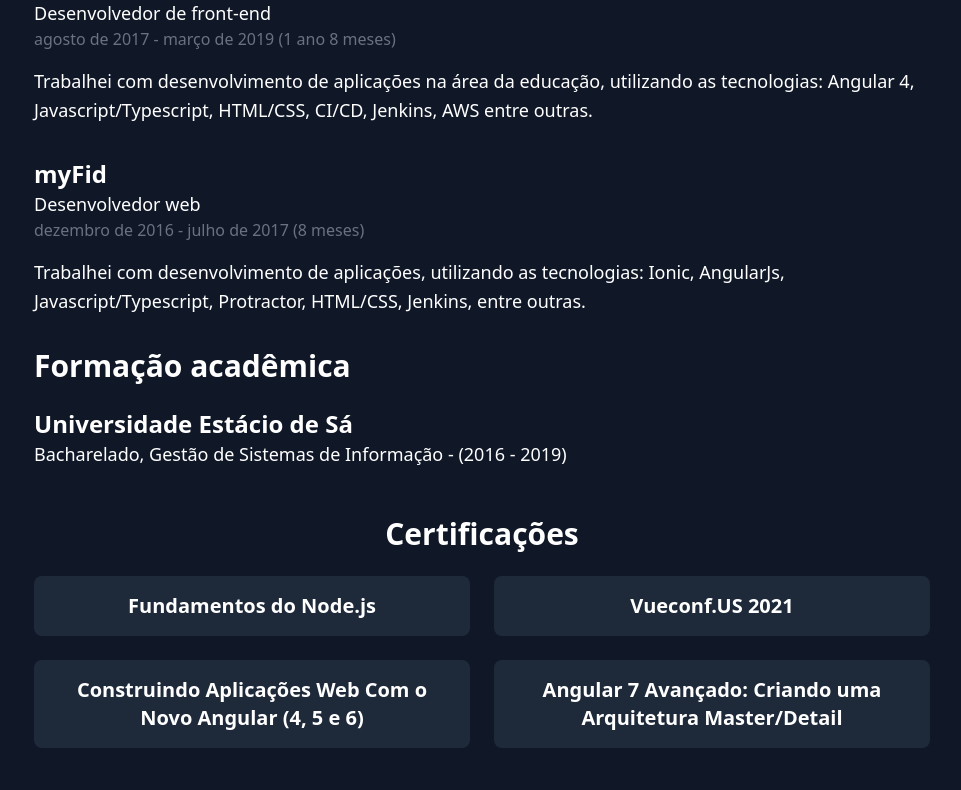
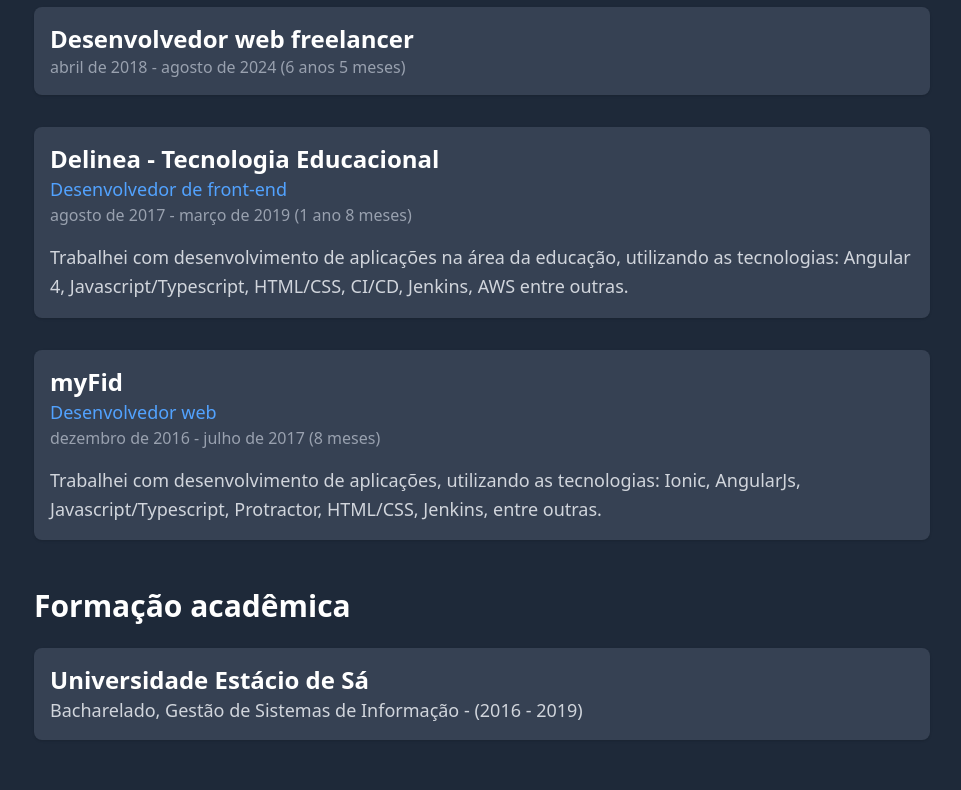
Before and after one commit to JhonatanMedeiros/personal-site, a Next.js app: page /resume in a window 1280 px wide. Shown: the part 550-1340 px from the top of the page, without its empty margins (158-1119 px from the left). Built offline with nearby package versions, Linux system fonts and the light colour scheme.

Commit message:
feat: implement PageWrapper and add ComingSoon component for new pages

```diff
--- /dev/null
+++ b/src/components/ComingSoon.tsx
@@ -0,0 +1,21 @@
+import PageWrapper from './PageWrapper';
+import { motion } from 'framer-motion';
+
+const itemVariants = {
+	hidden: { y: 20, opacity: 0 },
+	visible: { y: 0, opacity: 1 },
+};
+
+
+const ComingSoon = ({ title }: { title: string }) => {
+	return (
+		<PageWrapper>
+			<div className="max-w-4xl mx-auto text-center">
+				<motion.h1 variants={itemVariants} className="text-4xl font-bold mb-8 text-gray-800 dark:text-white">{title}</motion.h1>
+				<motion.p variants={itemVariants} className="text-lg text-gray-600 dark:text-gray-300">Em breve...</motion.p>
+			</div>
+		</PageWrapper>
+	);
+};
+
+export default ComingSoon;
--- /dev/null
+++ b/src/components/PageWrapper.tsx
@@ -0,0 +1,34 @@
+import { motion } from 'framer-motion';
+import Header from './Header';
+import { ReactNode } from 'react';
+
+const containerVariants = {
+	hidden: { opacity: 0 },
+	visible: {
+		opacity: 1,
+		transition: {
+			staggerChildren: 0.2,
+			delayChildren: 0.2,
+		},
+	},
+};
+
+const PageWrapper = ({ children }: { children: ReactNode }) => {
+	return (
+		<>
+			<Header />
+			<div className="min-h-screen bg-gray-50 dark:bg-gray-800 pt-24">
+				<motion.div
+					className="container mx-auto px-4 sm:px-6 lg:px-8 py-12"
+					variants={containerVariants}
+					initial="hidden"
+					animate="visible"
+				>
+					{children}
+				</motion.div>
+			</div>
+		</>
+	);
+};
+
+export default PageWrapper;
--- a/src/pages/about.tsx
+++ b/src/pages/about.tsx
@@ -1,17 +1,21 @@
 import Image from 'next/image';
-import Header from '../components/Header';
+import PageWrapper from '../components/PageWrapper';
 import { aboutData, personalData } from '../data/data';
+import { motion } from 'framer-motion';
+
+
+const itemVariants = {
+	hidden: { y: 20, opacity: 0 },
+	visible: { y: 0, opacity: 1 },
+};
 
 const About = () => {
 	return (
-		<>
-			<Header />
-			<div className="min-h-screen bg-white dark:bg-gray-900 text-gray-900 dark:text-white">
-				<div className="container mx-auto px-4 sm:px-6 lg:px-8 py-12">
+		<PageWrapper>
 			<div className="max-w-4xl mx-auto">
-						<h1 className="text-4xl font-bold text-center mb-8">Sobre Mim</h1>
+				<motion.h1 variants={itemVariants} className="text-4xl font-bold text-center mb-8 text-gray-800 dark:text-white">Sobre Mim</motion.h1>
 				<div className="grid grid-cols-1 md:grid-cols-3 gap-8 items-center">
-							<div className="md:col-span-1">
+					<motion.div variants={itemVariants} className="md:col-span-1">
 						<div className="relative w-48 h-48 mx-auto md:mx-0">
 							<Image
 								src={personalData.profileImage}
@@ -21,27 +25,25 @@
 								className="rounded-full"
 							/>
 						</div>
-							</div>
-							<div className="md:col-span-2">
-								<p className="text-lg leading-relaxed">
+					</motion.div>
+					<motion.div variants={itemVariants} className="md:col-span-2">
+						<p className="text-lg leading-relaxed text-gray-600 dark:text-gray-300">
 							{aboutData.summary}
 						</p>
-							</div>
+					</motion.div>
 				</div>
 				<div className="mt-12">
-							<h2 className="text-3xl font-bold text-center mb-6">Minhas Habilidades</h2>
+					<motion.h2 variants={itemVariants} className="text-3xl font-bold text-center mb-6 text-gray-800 dark:text-white">Minhas Habilidades</motion.h2>
 					<div className="grid grid-cols-2 md:grid-cols-4 gap-6">
 						{aboutData.skills.map((skill, index) => (
-									<div key={index} className="bg-gray-100 dark:bg-gray-800 p-4 rounded-lg text-center">
-										<h3 className="text-xl font-semibold">{skill}</h3>
-									</div>
+							<motion.div variants={itemVariants} key={index} className="bg-white dark:bg-gray-700 p-4 rounded-lg text-center shadow-sm">
+								<h3 className="text-xl font-semibold text-gray-800 dark:text-white">{skill}</h3>
+							</motion.div>
 						))}
 					</div>
 				</div>
 			</div>
-				</div>
-			</div>
-		</>
+		</PageWrapper>
 	);
 };
 
--- a/src/pages/blogs.tsx
+++ b/src/pages/blogs.tsx
@@ -1,19 +1,7 @@
-import Header from '../components/Header';
+import ComingSoon from '../components/ComingSoon';
 
 const Blogs = () => {
-	return (
-		<>
-			<Header />
-			<div className="min-h-screen bg-white dark:bg-gray-900 text-gray-900 dark:text-white">
-				<div className="container mx-auto px-4 sm:px-6 lg:px-8 py-12">
-					<div className="max-w-4xl mx-auto">
-						<h1 className="text-4xl font-bold text-center mb-8">Meus Blogs</h1>
-						<p className="text-lg text-center">Em breve...</p>
-					</div>
-				</div>
-			</div>
-		</>
-	);
+	return <ComingSoon title="Meus Blogs" />;
 };
 
 export default Blogs;
--- a/src/pages/contact.tsx
+++ b/src/pages/contact.tsx
@@ -1,19 +1,7 @@
-import Header from '../components/Header';
+import ComingSoon from '../components/ComingSoon';
 
 const Contact = () => {
-	return (
-		<>
-			<Header />
-			<div className="min-h-screen bg-white dark:bg-gray-900 text-gray-900 dark:text-white">
-				<div className="container mx-auto px-4 sm:px-6 lg:px-8 py-12">
-					<div className="max-w-4xl mx-auto">
-						<h1 className="text-4xl font-bold text-center mb-8">Contato</h1>
-						<p className="text-lg text-center">Em breve...</p>
-					</div>
-				</div>
-			</div>
-		</>
-	);
+	return <ComingSoon title="Contato" />;
 };
 
 export default Contact;
--- a/src/pages/resume.tsx
+++ b/src/pages/resume.tsx
@@ -1,46 +1,48 @@
-import Header from '../components/Header';
+import PageWrapper from '../components/PageWrapper';
 import { resumeData } from '../data/data';
+import { motion } from 'framer-motion';
+
+const itemVariants = {
+	hidden: { y: 20, opacity: 0 },
+	visible: { y: 0, opacity: 1 },
+};
+
 
 const Resume = () => {
 	return (
-		<>
-			<Header />
-			<div className="min-h-screen bg-white dark:bg-gray-900 text-gray-900 dark:text-white">
-				<div className="container mx-auto px-4 sm:px-6 lg:px-8 py-12">
+		<PageWrapper>
 			<div className="max-w-4xl mx-auto">
-						<h1 className="text-4xl font-bold text-center mb-8">Resumo</h1>
-						<div>
-							<h2 className="text-3xl font-bold mb-6">Experiência</h2>
+				<motion.h1 variants={itemVariants} className="text-4xl font-bold text-center mb-8 text-gray-800 dark:text-white">Currículo</motion.h1>
+				<motion.div variants={itemVariants}>
+					<h2 className="text-3xl font-bold mb-6 text-gray-800 dark:text-white">Experiência</h2>
 					{resumeData.experience.map((exp, index) => (
-								<div key={index} className="mb-8">
-									<h3 className="text-2xl font-semibold">{exp.company}</h3>
-									{exp.title && <p className="text-lg font-medium">{exp.title}</p>}
-									<p className="text-md text-gray-500">{exp.period}</p>
-									{exp.description && <p className="text-lg leading-relaxed mt-4">{exp.description}</p>}
+						<div key={index} className="mb-8 p-4 rounded-lg bg-white dark:bg-gray-700 shadow-sm">
+							<h3 className="text-2xl font-semibold text-gray-800 dark:text-white">{exp.company}</h3>
+							{exp.title && <p className="text-lg font-medium text-blue-600 dark:text-blue-400">{exp.title}</p>}
+							<p className="text-md text-gray-500 dark:text-gray-400">{exp.period}</p>
+							{exp.description && <p className="text-lg leading-relaxed mt-4 text-gray-600 dark:text-gray-300">{exp.description}</p>}
 						</div>
 					))}
+				</motion.div>
+				<motion.div variants={itemVariants} className="mt-12">
+					<h2 className="text-3xl font-bold mb-6 text-gray-800 dark:text-white">Formação acadêmica</h2>
+					<div className="p-4 rounded-lg bg-white dark:bg-gray-700 shadow-sm">
+						<h3 className="text-2xl font-semibold text-gray-800 dark:text-white">{resumeData.education.institution}</h3>
+						<p className="text-lg font-medium text-gray-600 dark:text-gray-300">{resumeData.education.degree}</p>
 					</div>
-						<div>
-							<h2 className="text-3xl font-bold mb-6">Formação acadêmica</h2>
-							<div>
-								<h3 className="text-2xl font-semibold">{resumeData.education.institution}</h3>
-								<p className="text-lg font-medium">{resumeData.education.degree}</p>
-							</div>
-						</div>
+				</motion.div>
 				<div className="mt-12">
-							<h2 className="text-3xl font-bold text-center mb-6">Certificações</h2>
+					<motion.h2 variants={itemVariants} className="text-3xl font-bold text-center mb-6 text-gray-800 dark:text-white">Certificações</motion.h2>
 					<div className="grid grid-cols-1 md:grid-cols-2 gap-6">
 						{resumeData.certifications.map((cert, index) => (
-									<div key={index} className="bg-gray-100 dark:bg-gray-800 p-4 rounded-lg text-center">
-										<h3 className="text-xl font-semibold">{cert}</h3>
-									</div>
+							<motion.div variants={itemVariants} key={index} className="bg-white dark:bg-gray-700 p-4 rounded-lg text-center shadow-sm">
+								<h3 className="text-xl font-semibold text-gray-800 dark:text-white">{cert}</h3>
+							</motion.div>
 						))}
 					</div>
 				</div>
 			</div>
-				</div>
-			</div>
-		</>
+		</PageWrapper>
 	);
 };
 
--- a/src/pages/works.tsx
+++ b/src/pages/works.tsx
@@ -1,19 +1,7 @@
-import Header from '../components/Header';
+import ComingSoon from '../components/ComingSoon';
 
 const Works = () => {
-	return (
-		<>
-			<Header />
-			<div className="min-h-screen bg-white dark:bg-gray-900 text-gray-900 dark:text-white">
-				<div className="container mx-auto px-4 sm:px-6 lg:px-8 py-12">
-					<div className="max-w-4xl mx-auto">
-						<h1 className="text-4xl font-bold text-center mb-8">Meus Trabalhos</h1>
-						<p className="text-lg text-center">Em breve...</p>
-					</div>
-				</div>
-			</div>
-		</>
-	);
+	return <ComingSoon title="Meus Projetos" />;
 };
 
 export default Works;
```
Lines whose indentation alone changed are shown as unchanged.
